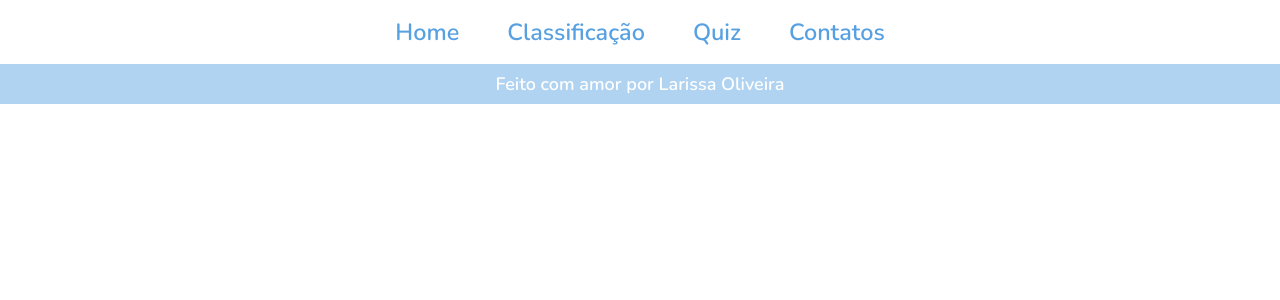
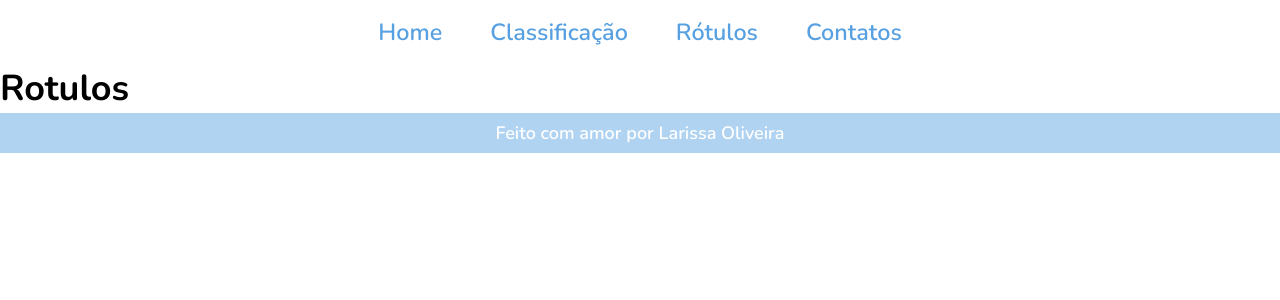
Before and after one commit to olaari/projeto-final, a React (Vite) app: page /rotulos in a window 1280 px wide. Shown: the top 300 px of the page. Built offline with nearby package versions, Linux system fonts and the light colour scheme.

Commit message:
modificação do título e criação netlify

```diff
--- a/src/components/Menu/Menu.jsx
+++ b/src/components/Menu/Menu.jsx
@@ -17,8 +17,8 @@ function Menu() {
           </Link>
         </li>
         <li className="item">
-          <Link className="link" to="/quiz">
-            Quiz
+          <Link className="link" to="/rotulos">
+            Rótulos
           </Link>
         </li>
         <li className="item">
--- a/src/pages/Classificacao/Classificacao.jsx
+++ b/src/pages/Classificacao/Classificacao.jsx
@@ -95,7 +95,7 @@ function Classificacao() {
 
 
                 <h1 className='titulo-quiz'>Quiz dos Alimentos</h1>
-
+<p>Bora ver se você absorveu as informações dessa página? Esse quiz será composto de 4 questões e com 4 alternativas cada. </p>
             </div>
         </>
     )
--- a/src/pages/Quiz/Quiz.jsx
+++ /dev/null
@@ -1,8 +0,0 @@
-function Quiz(){
-    return(
-        <h1>Quiz</h1>
-    )
-
-}
-
-export default Quiz
--- /dev/null
+++ b/src/pages/Rotulos/Rotulos.jsx
@@ -0,0 +1,8 @@
+function Rotulos(){
+    return(
+        <h1>Rotulos</h1>
+    )
+
+}
+
+export default Rotulos
--- a/src/routes/ApplicationRoutes.jsx
+++ b/src/routes/ApplicationRoutes.jsx
@@ -2,10 +2,10 @@ import { BrowserRouter, Routes, Route } from "react-router-dom"
 import "../App"
 import Classificacao from "../pages/Classificacao/Classificacao"
 import Contatos from "../pages/Contatos/Contatos"
-import Quiz from "../pages/Quiz/Quiz"
 import Home from "../pages/Home/Home"
 import Menu from "../components/Menu/Menu"
 import Footer from "../components/Footer/Footer"
+import Rotulos from "../pages/Rotulos/Rotulos"
 
 function ApplicationRoutes() {
     return (
@@ -14,7 +14,7 @@ function ApplicationRoutes() {
             <Routes>
                 <Route path="/" element={<Home />} />
                 <Route path="/classificacao" element={<Classificacao />} />
-                <Route path="/quiz" element={<Quiz />} />
+                <Route path="/rotulos" element={<Rotulos />} />
                 <Route path="/contatos" element={<Contatos />} />
             </Routes>
             <Footer />
```
Also changed, not shown: src/pages/Rotulos/quiz.css (added), 1 other file (tests, documents, lock files or other folders).
